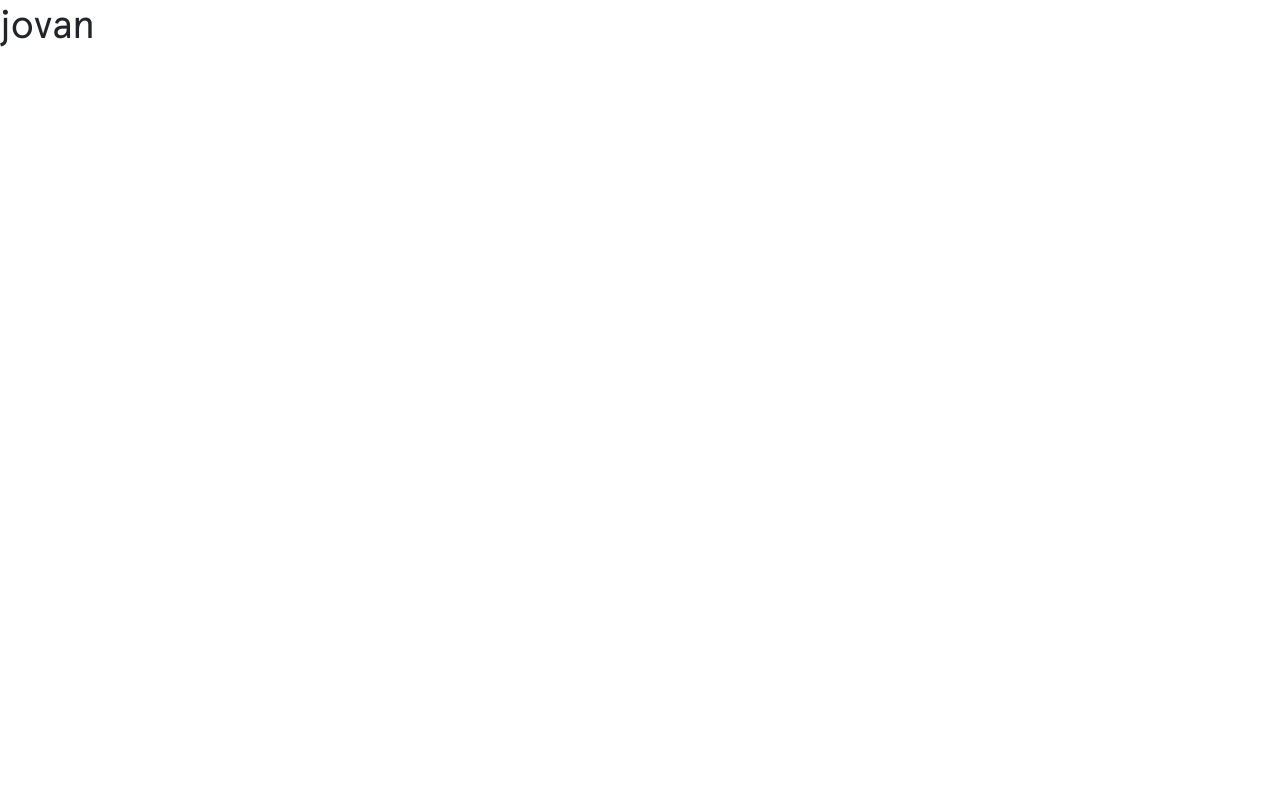
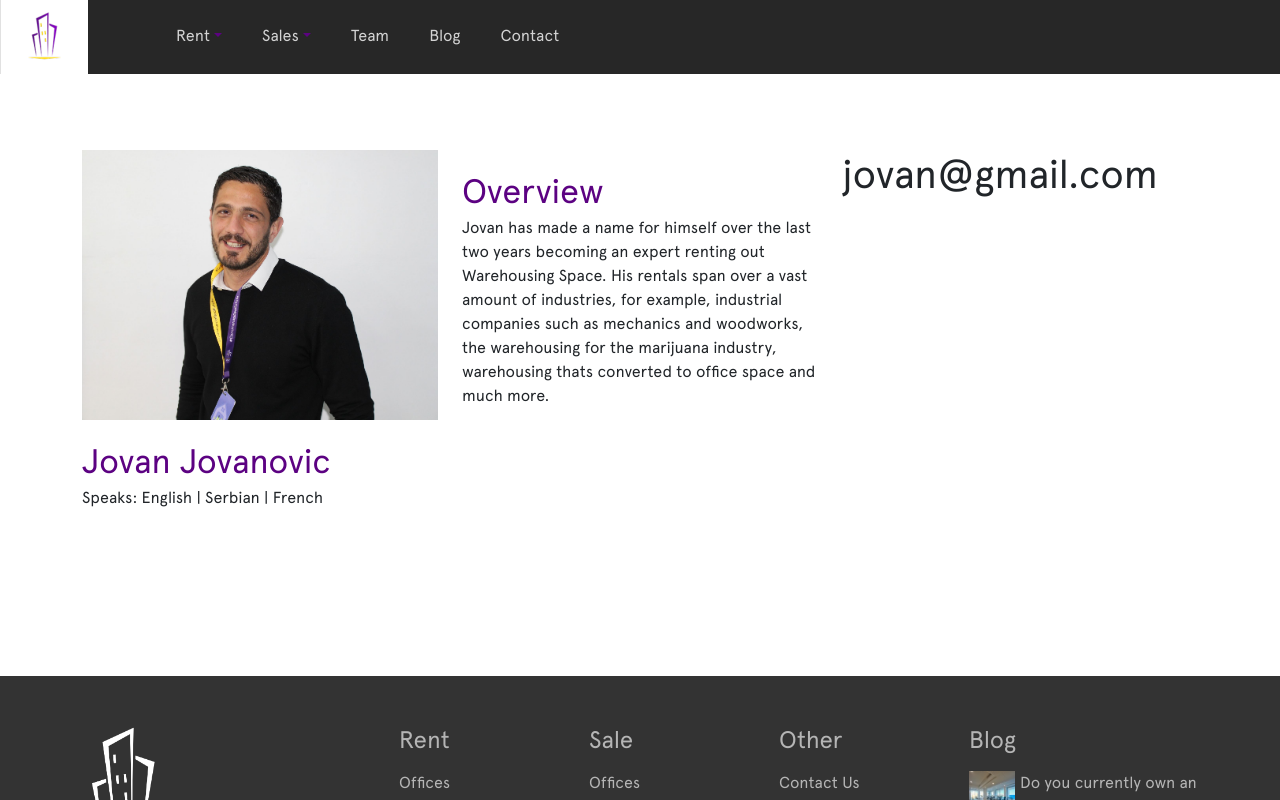
Before and after one commit to krsticzoran/real-estate-agency, a React (Create React App) app: page /team/jovan in a window 1280 px wide. Shown: the top 800 px of the page. Built offline with nearby package versions, Linux system fonts and the light colour scheme.

Commit message:
member data

```diff
--- a/src/assets/data/myData.ts
+++ b/src/assets/data/myData.ts
@@ -18,31 +18,3 @@ export const location = [
   "Voždovac",
   "Surčin",
 ];
-
-interface Staff {
-  user: string;
-  name: string;
-  language: string;
-  email: string;
-}
-
-export const staff: Staff[] = [
-  {
-    user: "stefan",
-    name: "Stefan Stefanovic",
-    language: "English | Serbian",
-    email: "stefan@gmail.com",
-  },
-  {
-    user: "marko",
-    name: "Marko Markovic",
-    language: "English | Serbian | Spanish",
-    email: "marko@gmail.com",
-  },
-  {
-    user: "jovan",
-    name: "Jovan Jovanovic",
-    language: "English | Serbian | French",
-    email: "jovan@gmail.com",
-  },
-];
--- /dev/null
+++ b/src/assets/data/team.ts
@@ -0,0 +1,51 @@
+import stefan from "../images/team/img1.jpeg";
+import marko from "../images/team/img2.jpeg";
+import jovan from "../images/team/img3.jpeg";
+
+interface Staff {
+  user: string;
+  name: string;
+  language: string;
+  email: string;
+  overview: string;
+}
+
+export const staff: Staff[] = [
+  {
+    user: "stefan",
+    name: "Stefan Stefanovic",
+    language: "English | Serbian",
+    email: "stefan@gmail.com",
+    overview:
+      "A fully qualified lawyer, joining the company from his advisory role in the local construction industry, Stefan joined the company just before the Pandemic exploded and took advantage of the lul in the market. Finishing as one of the top agents in his first year, he went on to solidy his position as one of the top commercial letting specilaists in the city. The following year, he cemented his place as one of the top professionals in his field closing a record amount in a calendar year for the company.",
+  },
+  {
+    user: "marko",
+    name: "Marko Markovic",
+    language: "English | Serbian | Spanish",
+    email: "marko@gmail.com",
+    overview:
+      "Marko originally started his real estate journey working in residential letting but quickly and seemlessly made the transition to commercial real estate. With a huge knowledge of the local market, being consistently the top listing agent for the last four years. Marko has a name for being an agent with a great understanding of his clients needs. Over the years, he has closed a vast array of properties, mainly offices, catering establishments, retail outlets and even warehouses.",
+  },
+  {
+    user: "jovan",
+    name: "Jovan Jovanovic",
+    language: "English | Serbian | French",
+    email: "jovan@gmail.com",
+    overview:
+      "Jovan has made a name for himself over the last two years becoming an expert renting out Warehousing Space. His rentals span over a vast amount of industries, for example, industrial companies such as mechanics and woodworks, the warehousing for the marijuana industry, warehousing thats converted to office space and much more.",
+  },
+];
+
+export function getImagePath(user: string): string {
+  switch (user) {
+    case "stefan":
+      return stefan;
+    case "marko":
+      return marko;
+    case "jovan":
+      return jovan;
+    default:
+      return "";
+  }
+}
--- a/src/pages/team/Member.tsx
+++ b/src/pages/team/Member.tsx
@@ -1,14 +1,39 @@
 import { FC } from "react";
+import { Container, Row } from "react-bootstrap";
 import { useParams } from "react-router-dom";
-import { staff } from "../../assets/data/myData";
+import { staff, getImagePath } from "../../assets/data/team";
+import "./team.css";
+import Header from "../../components/header/Header";
+import Footer from "../../components/footer/Footer";
 
 const Member: FC = () => {
   const { memberName } = useParams();
+  const selectedMember =
+    staff.find((member) => member.user === memberName) || staff[0];
 
   return (
-    <div>
-      <h1>{memberName}</h1>
-    </div>
+    <>
+      <Header />
+      <div className="team">
+        <Container>
+          <Row>
+            <div className="col-12 col-md-4 member-data-box">
+              <img src={getImagePath(selectedMember.user)} alt="staff" />
+              <h3 className="member-name">{selectedMember.name}</h3>
+              <p>Speaks: {selectedMember.language}</p>
+            </div>
+            <div className="col-12 col-md-4">
+              <h3 className="member-name">Overview</h3>
+              <p>{selectedMember.overview}</p>
+            </div>
+            <div className="col-12 col-md-4">
+              <h1>{selectedMember.email}</h1>
+            </div>
+          </Row>
+        </Container>
+      </div>
+      <Footer />
+    </>
   );
 };
 
--- a/src/pages/team/Team.tsx
+++ b/src/pages/team/Team.tsx
@@ -3,10 +3,7 @@ import { Link } from "react-router-dom";
 import Header from "../../components/header/Header";
 import Footer from "../../components/footer/Footer";
 import { Card, Container, Row } from "react-bootstrap";
-import stefan from "../../assets/images/team/img1.jpeg";
-import marko from "../../assets/images/team/img2.jpeg";
-import jovan from "../../assets/images/team/img3.jpeg";
-import { staff } from "../../assets/data/myData";
+import { staff, getImagePath } from "../../assets/data/team";
 
 import "./team.css";
 
@@ -16,6 +13,8 @@ const Team: FC = () => {
       <Header />
       <div className="team">
         <Container>
+          <h2 className="team-title">Team</h2>
+          <h4>Our Specialist</h4>
           <Row>
             {staff.map((member) => (
               <div key={member.user} className="col-lg-4 col-sm-12 team-card">
@@ -45,16 +44,3 @@ const Team: FC = () => {
 };
 
 export default Team;
-
-function getImagePath(user: string): string {
-  switch (user) {
-    case "stefan":
-      return stefan;
-    case "marko":
-      return marko;
-    case "jovan":
-      return jovan;
-    default:
-      return "";
-  }
-}
--- a/src/pages/team/team.css
+++ b/src/pages/team/team.css
@@ -1,5 +1,21 @@
 .team {
-  margin: 100px 0;
+  margin: 150px 0;
+}
+
+.team-title {
+  font-size: 36px;
+  margin-bottom: 20px;
+  color: #5c0282;
+}
+
+.team h4 {
+  font-size: 12px;
+  font-weight: 400 !important;
+  color: #5c0282;
+  letter-spacing: 2px;
+  margin-top: -15px;
+  margin-bottom: 40px;
+  line-height: 16px;
 }
 
 .team-card {
@@ -31,8 +47,31 @@
   text-decoration: none;
 }
 
+.member-data-box img {
+  width: 100%;
+  height: 270px !important;
+  object-fit: cover;
+}
+
+.member-name {
+  margin-top: 20px;
+  font-size: 34px;
+  font-weight: 400;
+  margin-bottom: 4px;
+  color: #5c0282;
+
+  line-height: 42px;
+}
+
 @media (max-width: 991px) {
+  .team {
+    margin: 100px 0 50px 0;
+  }
+
   .team-card {
     margin-bottom: 50px;
   }
+  .member-name {
+    font-size: 20px;
+  }
 }
```
